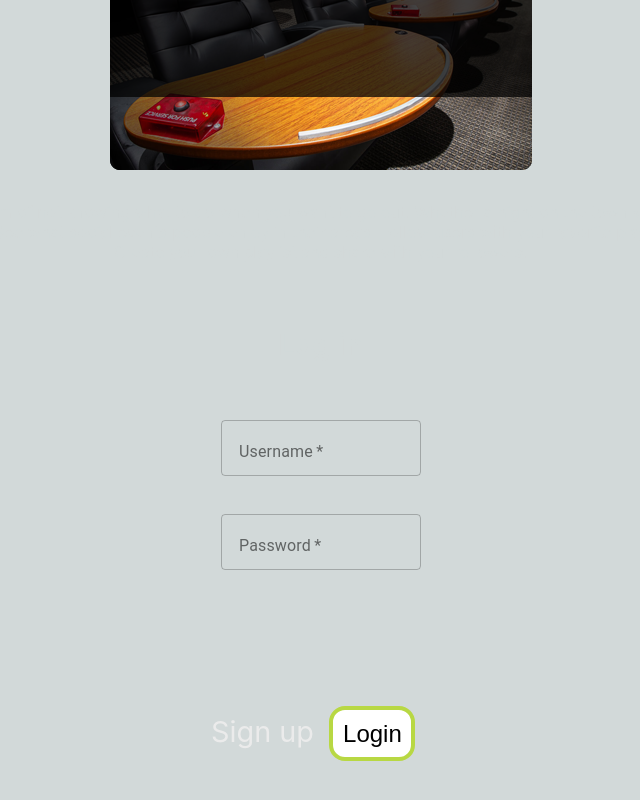
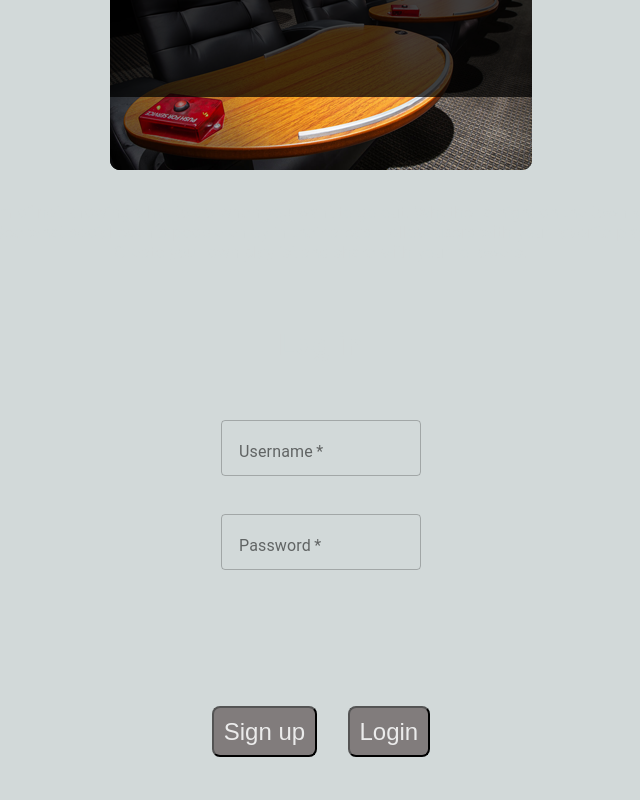
Before and after one commit to zeecelest/livelist-client, a React (Create React App) app: page / in a window 1280 px wide. Shown: the part 382-1182 px from the top of the page, without its empty margins (319-959 px from the left). Built offline with nearby package versions, Linux system fonts and the light colour scheme; no server answers.

Commit message:
current mobile changes are ready to push

```diff
--- a/src/components/Button/Button.css
+++ b/src/components/Button/Button.css
@@ -5,14 +5,13 @@
   margin-top: 15%;
   transition-duration: 0.3s;
   cursor: pointer;
-  color: black;
-  background-color: white;
-  border: 0.3rem solid #b8d843;
+  color: var(--color-background);
+  background-color: var(--color-darkMid);
   padding: 0.6rem;
-  border-radius: 1rem;
+  border-radius: .5rem;
 }
 
 .Button:hover {
-  background-color: #306620;
+  background-color: var(--color-highlight);
   color: white;
 }
--- a/src/components/LandingPage/LandingPage.js
+++ b/src/components/LandingPage/LandingPage.js
@@ -2,6 +2,7 @@ import React, { Component } from "react";
 import "./LandingPage.css";
 import LoginForm from "../../components/LoginForm/LoginForm";
 import exampleImg from '../Assets/iconBackground.png';
+import Button from '../Button/Button';
 
 class LandingPage extends Component {
   constructor() {
--- a/src/components/LoginForm/LoginForm.js
+++ b/src/components/LoginForm/LoginForm.js
@@ -72,7 +72,7 @@ class LoginForm extends Component {
             }}
           />
         </div>
-        <Link to="/register">Sign up</Link>
+       <Button> <Link to="/register">Sign up</Link></Button>
         <Button type="submit">Login</Button>
       </form>
     );
--- a/src/components/RegistrationForm/RegistrationForm.css
+++ b/src/components/RegistrationForm/RegistrationForm.css
@@ -7,11 +7,10 @@
   flex-direction: column;
   justify-content: center;
   align-items: center;
-  background-color: rgb(204, 204, 204);
   border-radius: 0px;
 }
 .location-state {
-  background: lightgrey;
+  background-color: var(--color-background);
   width: 20%;
   height: 20px;
   align-self: center;
@@ -23,6 +22,11 @@
   justify-content: center;
   align-items: center;
 }
-h2 {
-  color: white;
+.signUpTitle {
+  color: var(--color-highlight);
+  margin-top: 25%;
+  margin-bottom: 0;
 }
+#registration-password-input, #registration-location-state-select, #registration-location-city-input, #registration-username-input, #registration-name-input {
+  background-color: var(--color-background);
+}
--- a/src/routes/RegistrationRoute/RegistrationRoute.js
+++ b/src/routes/RegistrationRoute/RegistrationRoute.js
@@ -16,7 +16,7 @@ class RegistrationRoute extends Component {
   render() {
     return (
       <section>
-        <h2>Sign Up</h2>
+        <h2 className='signUpTitle'>Sign Up</h2>
         <RegistrationForm
           onRegistrationSuccess={this.handleRegistrationSuccess}
         />
```
Also changed, not shown: src/components/App/App.css (line endings or trailing spaces).
